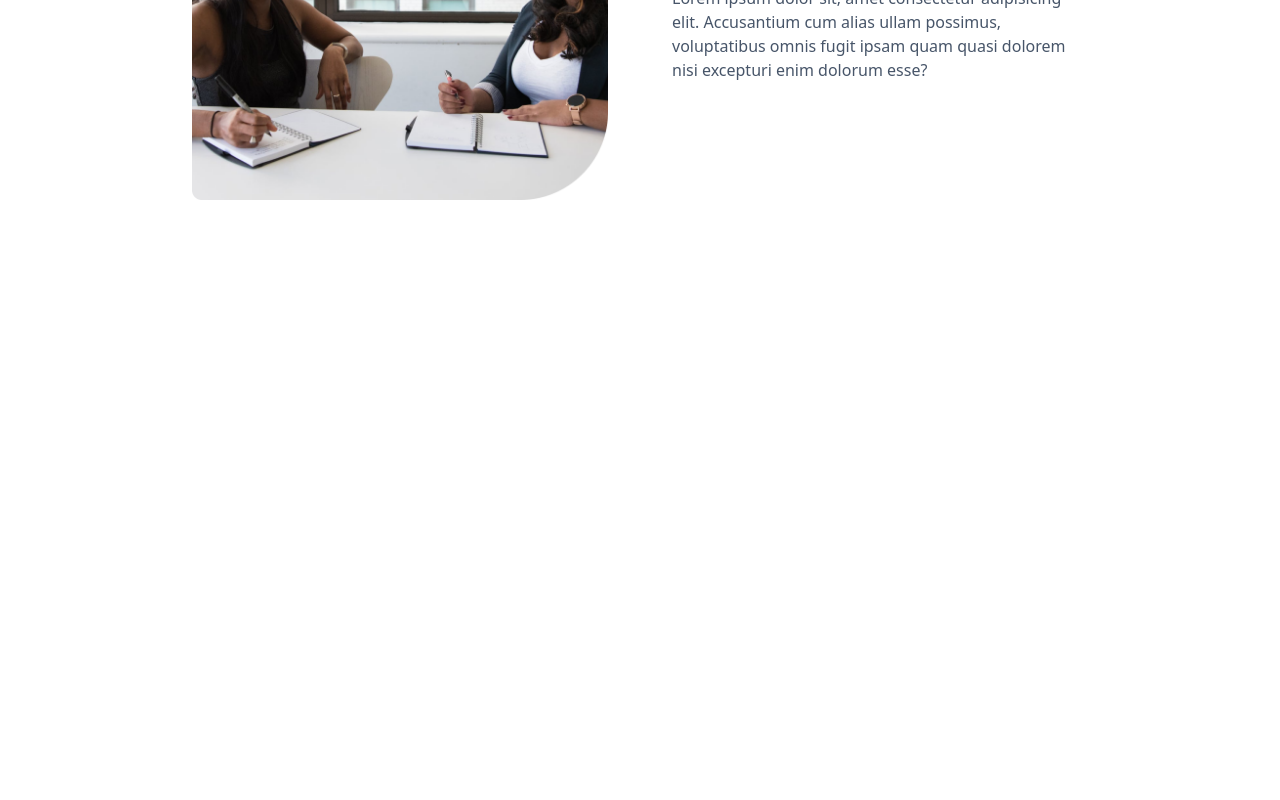
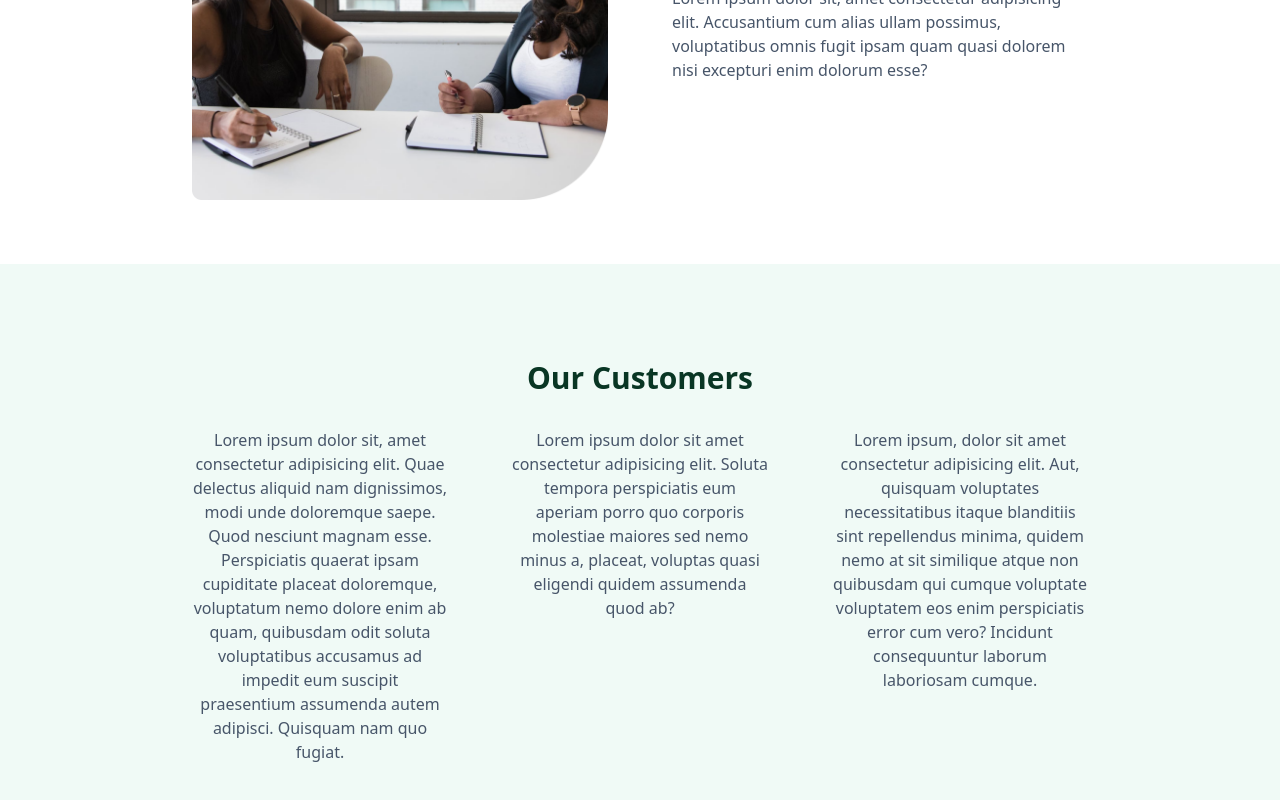
Before and after one commit to ekaputra04/insurnce, a React (Vite) app: page / in a window 1280 px wide. Shown: the part 2326-3126 px from the top of the page. Before the commit the page ends 2590 px from the top, so only its background shows below. Built offline with nearby package versions, Linux system fonts and the light colour scheme.

Commit message:
feat: add Customer component and integrate it into the App

```diff
--- a/src/App.tsx
+++ b/src/App.tsx
@@ -1,4 +1,5 @@
 import Consultation from "./components/Consultation";
+import Customer from "./components/Customer";
 import Home from "./components/Home";
 import Navbar from "./components/Navbar";
 import Policies from "./components/Policies";
@@ -10,6 +11,7 @@ export default function App() {
       <Home />
       <Policies />
       <Consultation />
+      <Customer />
     </div>
   );
 }
--- /dev/null
+++ b/src/components/Customer.tsx
@@ -0,0 +1,34 @@
+export default function Customer() {
+  return (
+    <>
+      <div className="bg-[#F0FAF6] px-8 md:px-16 lg:px-48 py-24 w-full">
+        <h3 className="font-semibold text-[#093624] text-xl md:text-2xl lg:text-3xl text-center">
+          Our Customers
+        </h3>
+        <div className="gap-16 grid grid-cols-1 md:grid-cols-3 mt-8">
+          <p className="text-slate-600 text-center">
+            Lorem ipsum dolor sit, amet consectetur adipisicing elit. Quae
+            delectus aliquid nam dignissimos, modi unde doloremque saepe. Quod
+            nesciunt magnam esse. Perspiciatis quaerat ipsam cupiditate placeat
+            doloremque, voluptatum nemo dolore enim ab quam, quibusdam odit
+            soluta voluptatibus accusamus ad impedit eum suscipit praesentium
+            assumenda autem adipisci. Quisquam nam quo fugiat.
+          </p>
+          <p className="text-slate-600 text-center">
+            Lorem ipsum dolor sit amet consectetur adipisicing elit. Soluta
+            tempora perspiciatis eum aperiam porro quo corporis molestiae
+            maiores sed nemo minus a, placeat, voluptas quasi eligendi quidem
+            assumenda quod ab?
+          </p>
+          <p className="text-slate-600 text-center">
+            Lorem ipsum, dolor sit amet consectetur adipisicing elit. Aut,
+            quisquam voluptates necessitatibus itaque blanditiis sint
+            repellendus minima, quidem nemo at sit similique atque non quibusdam
+            qui cumque voluptate voluptatem eos enim perspiciatis error cum
+            vero? Incidunt consequuntur laborum laboriosam cumque.
+          </p>
+        </div>
+      </div>
+    </>
+  );
+}
```
Also changed, not shown: public/images/bg-customer.png (added).
